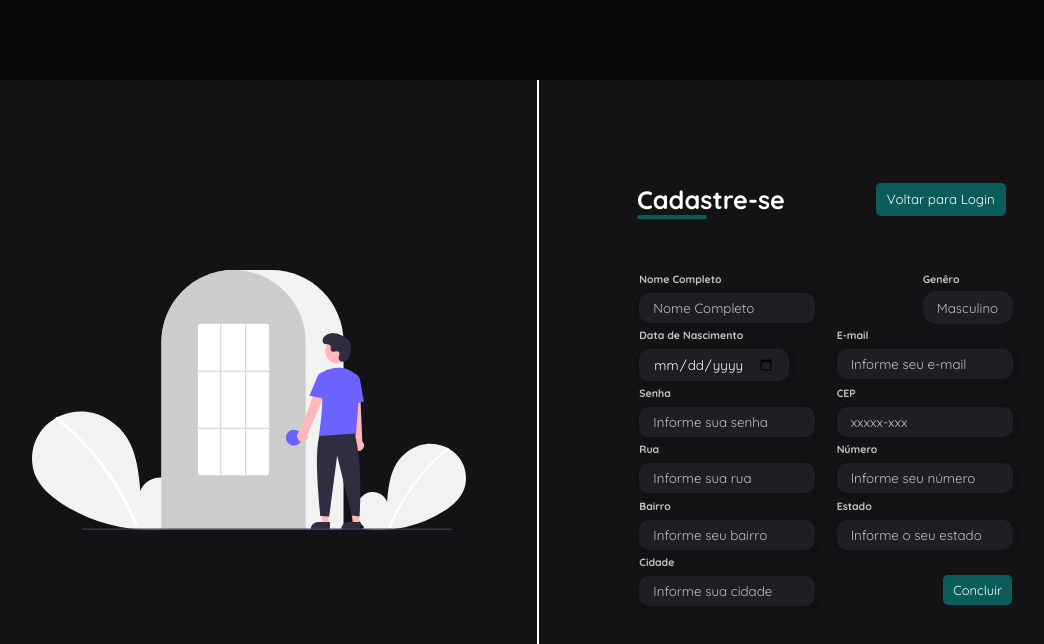
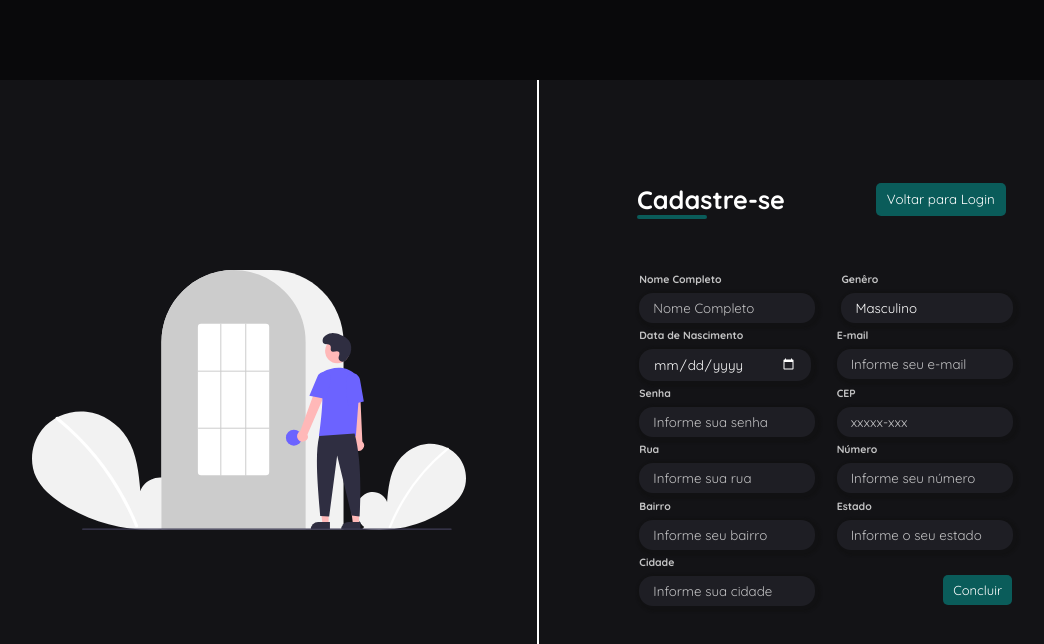
Before and after one commit to Bruninnnn/cpfReactApp, a React (Create React App) app in the folder cpfreactapp/: page /register in a window 1280 px wide. Shown: the top 644 px of the page, without its empty margins (103-1147 px from the left). Built offline with nearby package versions, Linux system fonts and the light colour scheme.

Commit message:
Update Design

```diff
--- a/cpfreactapp/src/components/Home/Home.js
+++ b/cpfreactapp/src/components/Home/Home.js
@@ -16,6 +16,7 @@ import TollOutlinedIcon from "@mui/icons-material/TollOutlined";
 import React, { useState } from "react";
 import styles from "./Home.module.css";
 import ModalComponent from "./ModalComponent";
+
 import { Link } from 'react-router-dom';
 
 function Home() {
--- a/cpfreactapp/src/components/Home/Home.module.css
+++ b/cpfreactapp/src/components/Home/Home.module.css
@@ -219,7 +219,8 @@ ul:hover li:hover {
 /*Centro da Tela*/
 
 main {
-    margin-top: 1.4rem;
+    margin-top: 3rem;
+    width: 75vw;
 }
 
 main .balances {
@@ -288,7 +289,7 @@ main .recent_orders h2 {
 
 main .recent_orders table {
     background-color: #131316;
-    width: 86%;
+    width: 66vw;
     border-radius: 0.8rem;
     border: 1px solid #1e1e1e;
     padding: 0.6rem;
@@ -345,15 +346,3 @@ main table tbody td {
 .dialogActions > button{
     color: #ffffff;
 }
-
-.dialogButtonConcluded:hover {
-    color: #0A5C5A;
-    font-size: 0.875rem;
-    font-weight: 500;
-}
-
-.dialogButtonClose:hover {
-    color: #3C1F2D;
-    font-size: 0.875rem;
-    font-weight: 500;
-}
--- a/cpfreactapp/src/components/Home/Modal.module.css
+++ b/cpfreactapp/src/components/Home/Modal.module.css
@@ -21,12 +21,12 @@ html{
 
 .dialog {
     position: relative;
-    border: 2px solid #1E1E24;
-    border-radius: 0.8rem;
+    border-radius: 1rem;
     width: 30%;
     height: 50vh;
-    background-color: #131316;
+    background-color: #fff;
     color: white;
+    box-shadow: none;
 }
 
 .header_imputs{
@@ -70,7 +70,8 @@ html{
     width: 100%;
     height: 75%;
     margin-top: 4px;
-    color: #bebebe;
+    box-shadow: 2px 2px 2px 4px rgba(17, 17, 17, 0.486);
+    color: #ffffff;
     background-color: #1E1E24;
     border: none;
     border-radius: 1rem;
@@ -78,16 +79,24 @@ html{
     padding: 0rem 0rem 0rem 1rem;
 }
 
+.textfield select:hover, input:hover{
+    background-color: #1E1E24;
+}
+
+.textfield select:focus-visible, input:focus-visible{
+    outline: 1px solid #0A5C5A;
+    box-shadow: 2px 2px 9px rgba(31, 31, 31, 0.637);
+}
+
 .textfield > input:focus, select:focus {
     color: white;
 }
 
-::placeholder {
-    color: #d1d1d4b6;
+.textfield input::placeholder{
+    color: #ffffffb9;
 }
 
 select {
     width: 100%;
-    align-items: right;
     padding: 0.5rem 1rem;
 }
--- a/cpfreactapp/src/components/Login/FormLogin.js
+++ b/cpfreactapp/src/components/Login/FormLogin.js
@@ -73,7 +73,7 @@ function handleSubmit(e) {
             <br></br>
             <br></br>
               <div className={styleslogin.textfield_createcount}>
-                <p>Ainda não tem conta? <Link to="/register">Criar Conta</Link></p>
+                <p>Ainda não tem conta? <Link to="/register"> Criar Conta</Link></p>
               </div>
         </form>
       </div>
--- a/cpfreactapp/src/components/Login/Login.module.css
+++ b/cpfreactapp/src/components/Login/Login.module.css
@@ -99,7 +99,6 @@ body{
     flex-direction: column;
     margin-bottom: -0.5rem;
     margin: -1%;
-
 }
 
 .input_box input{
@@ -111,8 +110,7 @@ body{
     color: #ffffff;
     background-color: #1E1E24;
 }
-
-.input_box input:hover{
+.input_box  input:hover{
     background-color: #1E1E24;
 }
 
--- a/cpfreactapp/src/components/Register/Register.module.css
+++ b/cpfreactapp/src/components/Register/Register.module.css
@@ -1,4 +1,9 @@
 @import url('https://fonts.googleapis.com/css2?family=Quicksand:wght@300;400;700&display=swap');
+
+::-webkit-calendar-picker-indicator {
+    filter: invert(1);
+    cursor: pointer;
+}
 
 *{
     padding: 0;
@@ -113,17 +118,33 @@
     margin: 0.5rem 0;
     padding: 0.5rem 1rem;
     border: none;
-    border-radius: 10px;
+    border-radius: 1rem;
     box-shadow: 2px 2px 2px 4px rgba(17, 17, 17, 0.486);
     color: #ffffff;
     background-color: #1E1E24;
 }
 
-.input_box input:hover{
+input[type="date"]{
+    width: 115%;
+    height: 75%;
+}
+
+.input_box > select {
+    width: 100%;
+    margin: 0.5rem 0;
+    margin-right: 5.8rem;
+    padding: 0.5rem 1rem;
+    border: none;
+    border-radius: 1rem;
+    box-shadow: 2px 2px 2px 4px rgba(17, 17, 17, 0.486);
+    color: #ffffff;
+    background-color: #1E1E24;
+}
+.input_box select:hover, input:hover{
     background-color: #1E1E24;
 }
 
-.input_box input:focus-visible{
+.input_box select:focus-visible, input:focus-visible{
     outline: 1px solid #0A5C5A;
     box-shadow: 2px 2px 9px rgba(31, 31, 31, 0.637);
 }
@@ -134,6 +155,10 @@
     font-weight: 600;
     color: #ffffffc0;
     margin-top: 0.4rem;
+}
+
+.input_box > input:focus, select:focus {
+    color: white;
 }
 
 .input_box input::placeholder{
--- a/cpfreactapp/src/components/Register/RegisterForm.js
+++ b/cpfreactapp/src/components/Register/RegisterForm.js
@@ -1,7 +1,9 @@
 import React, { useState } from "react";
+import stylesregister from "./Register.module.css";
+
+import log from "../images/log.svg";
+
 import { Link } from "react-router-dom";
-import log from "../images/log.svg";
-import stylesregister from "./Register.module.css";
 
 function RegisterForm() {
   const [fullName, setFullName] = useState("");
```
Also changed, not shown: cpfreactapp/src/components/images/sing in.svg (deleted).
